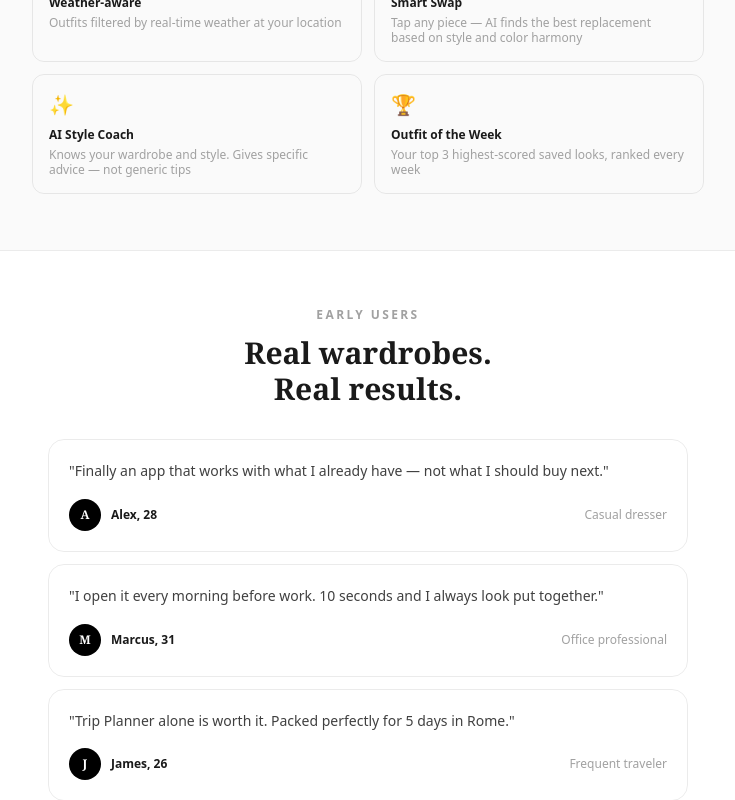
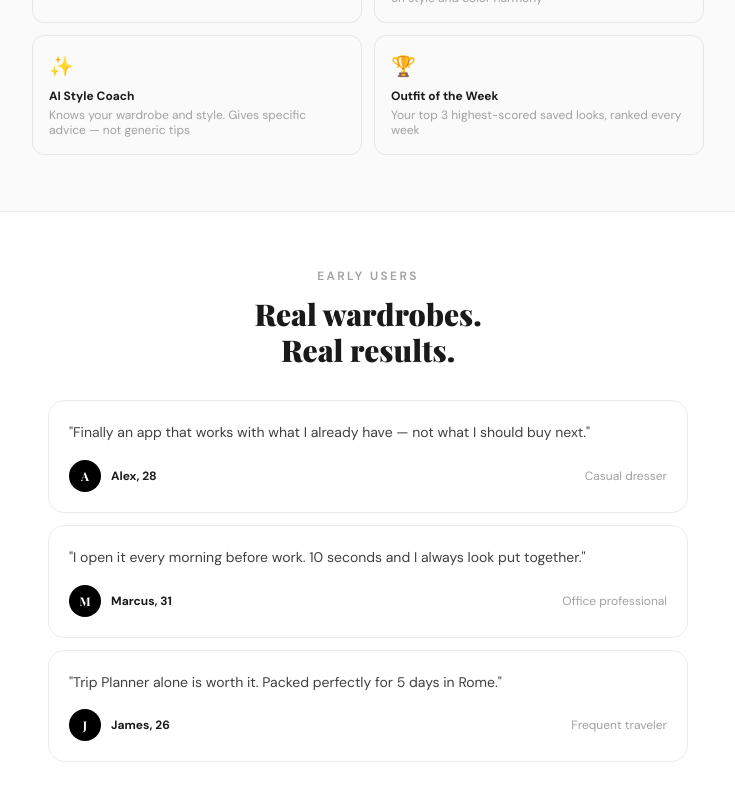
Before and after one commit to GM2301/outfitmirror, a Next.js app: page / in a window 1280 px wide. Shown: the part 2000-2800 px from the top of the page, without its empty margins (272-1007 px from the left). Built offline with nearby package versions, Linux system fonts and the light colour scheme; no server answers.

Commit message:
Fix CSS imports order for Vercel build

```diff
--- a/src/app/globals.css
+++ b/src/app/globals.css
@@ -1,12 +1,12 @@
-@import "tailwindcss";
-
 @import url('https://fonts.googleapis.com/css2?family=Playfair+Display:wght@400;700;900&family=DM+Sans:wght@300;400;500;600;700&display=swap');
 @import url('https://fonts.googleapis.com/css2?family=Cormorant:ital,wght@0,300;0,400;0,500;1,300;1,400&display=swap');
+@import "tailwindcss";
+@import "./animations.css";
 
 :root {
-  --background: #FAF8F5;
-  --foreground: #1A1A1A;
-  --font-display: 'Cormorant', Georgia, serif;
+  --background: #ffffff;
+  --foreground: #0a0a0a;
+  --font-display: 'Playfair Display', Georgia, serif;
   --font-body: 'DM Sans', system-ui, sans-serif;
 }
 
@@ -17,7 +17,7 @@
 }
 
 body {
-  background: var(--background);
+  background: #FAF8F5;
   color: var(--foreground);
   font-family: var(--font-body);
   font-size: 15px;
@@ -28,9 +28,6 @@ body {
   font-family: var(--font-display);
 }
 
-/* ────────────────────────────────────────────────────────────────────────
-   ANIMATIONS BAZE
-   ──────────────────────────────────────────────────────────────────────── */
 @keyframes fadeUp {
   from { opacity: 0; transform: translateY(16px); }
   to   { opacity: 1; transform: translateY(0); }
@@ -47,13 +44,13 @@ body {
   from { opacity: 0; transform: scale(0.95); }
   to   { opacity: 1; transform: scale(1); }
 }
+@keyframes shimmer {
+  0%   { background-position: -200% 0; }
+  100% { background-position: 200% 0; }
+}
 @keyframes slideUp {
   from { opacity: 0; transform: translateY(40px); }
   to   { opacity: 1; transform: translateY(0); }
-}
-@keyframes shimmer {
-  0%   { background-position: -200% 0; }
-  100% { background-position: 200% 0; }
 }
 
 .animate-fade-up  { animation: fadeUp  0.5s cubic-bezier(0.16, 1, 0.3, 1) forwards; }
@@ -75,24 +72,7 @@ body {
   animation: shimmer 1.5s infinite;
 }
 
-.page-enter {
-  animation: fadeUp 0.4s cubic-bezier(0.16,1,0.3,1) both;
-}
-
-.drawer-enter {
-  animation: slideUp 0.4s cubic-bezier(0.16,1,0.3,1) both;
-}
-
-.overlay-enter {
-  animation: fadeIn 0.2s ease both;
-}
-
-/* ────────────────────────────────────────────────────────────────────────
-   SCROLLBAR & INTERACTIONS
-   ──────────────────────────────────────────────────────────────────────── */
-::-webkit-scrollbar       { display: none; width: 0; }
-::-webkit-scrollbar-track { background: transparent; }
-::-webkit-scrollbar-thumb { background: transparent; }
+::-webkit-scrollbar { display: none; }
 * { scrollbar-width: none; }
 
 .btn-press { transition: transform 0.1s ease; }
@@ -111,96 +91,14 @@ button:focus-visible {
   outline-offset: 2px;
 }
 
-/* ════════════════════════════════════════════════════════════════════════
-   OCCASWEAR PREMIUM v1 — ADDITIONS
-   ════════════════════════════════════════════════════════════════════════ */
-
-/* ── Apple Fluidity — Premium Easing Classes ─────────────────────────── */
-.ease-premium {
-  transition-timing-function: cubic-bezier(0.16, 1, 0.3, 1) !important;
+.page-enter {
+  animation: fadeUp 0.4s cubic-bezier(0.16,1,0.3,1) both;
 }
 
-.transition-premium {
-  transition: all 0.5s cubic-bezier(0.16, 1, 0.3, 1);
+.drawer-enter {
+  animation: slideUp 0.4s cubic-bezier(0.16,1,0.3,1) both;
 }
 
-.transition-premium-fast {
-  transition: all 0.3s cubic-bezier(0.16, 1, 0.3, 1);
+.overlay-enter {
+  animation: fadeIn 0.2s ease both;
 }
-
-.transition-premium-slow {
-  transition: all 0.8s cubic-bezier(0.16, 1, 0.3, 1);
-}
-
-/* ── Premium Shadows (Soft, Editorial) ────────────────────────────────── */
-.shadow-premium-sm {
-  box-shadow: 0 2px 8px rgba(0, 0, 0, 0.04), 0 1px 3px rgba(0, 0, 0, 0.03);
-}
-
-.shadow-premium {
-  box-shadow: 0 4px 20px rgba(0, 0, 0, 0.04), 0 1px 3px rgba(0, 0, 0, 0.03);
-}
-
-.shadow-premium-md {
-  box-shadow: 0 6px 24px rgba(0, 0, 0, 0.05), 0 2px 6px rgba(0, 0, 0, 0.04);
-}
-
-.shadow-premium-lg {
-  box-shadow: 0 8px 32px rgba(0, 0, 0, 0.06), 0 2px 8px rgba(0, 0, 0, 0.04);
-}
-
-.shadow-premium-xl {
-  box-shadow: 0 16px 48px rgba(0, 0, 0, 0.10), 0 4px 12px rgba(0, 0, 0, 0.06);
-}
-
-/* ── Bento Card Hover Effects ─────────────────────────────────────────── */
-.bento-card {
-  transition: all 0.5s cubic-bezier(0.16, 1, 0.3, 1);
-}
-
-.bento-card:hover {
-  transform: translateY(-2px);
-  box-shadow: 0 12px 32px rgba(0, 0, 0, 0.08), 0 4px 12px rgba(0, 0, 0, 0.04);
-}
-
-/* ── Floating Island Nav Anti-Overlap ────────────────────────────────── */
-.app-content-bottom-spacing {
-  padding-bottom: 100px !important;
-}
-
-/* ── Smooth Smart Swap Animations ────────────────────────────────────── */
-@keyframes smartSwapFadeOut {
-  0%   { opacity: 1; transform: scale(1); }
-  100% { opacity: 0; transform: scale(0.96) translateY(4px); }
-}
-
-@keyframes smartSwapFadeIn {
-  0%   { opacity: 0; transform: scale(0.96) translateY(-4px); }
-  100% { opacity: 1; transform: scale(1); }
-}
-
-.smart-swap-out,
-.animate-swap-out {
-  animation: smartSwapFadeOut 0.3s cubic-bezier(0.16, 1, 0.3, 1) forwards;
-}
-
-.smart-swap-in,
-.animate-swap-in {
-  animation: smartSwapFadeIn 0.5s cubic-bezier(0.16, 1, 0.3, 1) forwards;
-}
-
-/* ── Premium Cormorant Italic Helper ─────────────────────────────────── */
-.font-editorial {
-  font-family: 'Cormorant', Georgia, serif;
-  font-style: italic;
-  font-weight: 400;
-}
-
-/* ── Letter Spacing Helpers ──────────────────────────────────────────── */
-.tracking-premium {
-  letter-spacing: 0.15em;
-}
-
-.tracking-luxury {
-  letter-spacing: 0.2em;
-}
```
